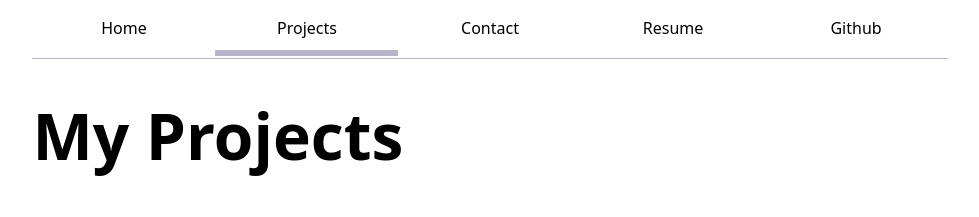
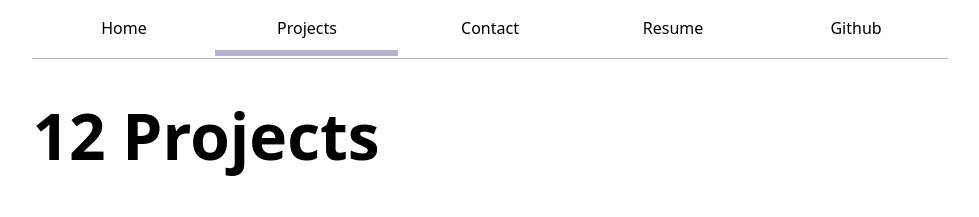
Before and after one commit to kveni12/lab3, a SvelteKit app: page /projects in a window 1280 px wide. Shown: the top 217 px of the page, without its empty margins (150-1129 px from the left). Built offline with nearby package versions, Linux system fonts and the light colour scheme.

Commit message:
updated page titles

```diff
--- a/src/routes/+page.svelte
+++ b/src/routes/+page.svelte
@@ -4,6 +4,9 @@
   import reading from "$lib/reading.json";
   import ReadingItem from "$lib/ReadingItem.svelte";
 </script>
+<svelte:head>
+  <title>Home</title>
+</svelte:head>
 <nav>
         <a class="current" href=".">Home</a>
         <a href="projects">Projects</a>
--- a/src/routes/projects/+page.svelte
+++ b/src/routes/projects/+page.svelte
@@ -13,7 +13,7 @@
   <title>{projects.length} Projects</title>
 </svelte:head>
 <!-- <pre>{ JSON.stringify(projects, null, "\t") }</pre> -->
-    <h1>My Projects</h1>
+    <h1>{projects.length} Projects</h1>
     <div class="projects">
       {#each projects as p}
         <Project data={p}/>
```
